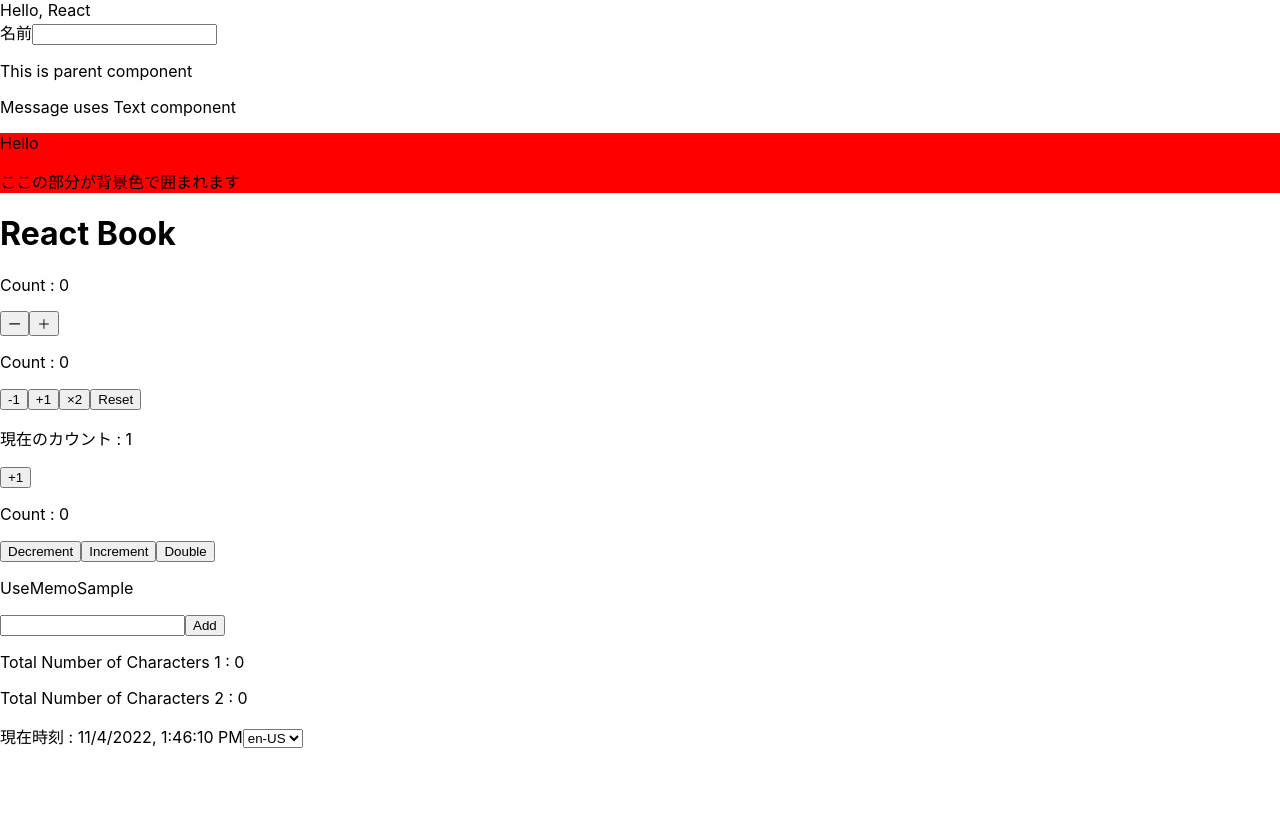
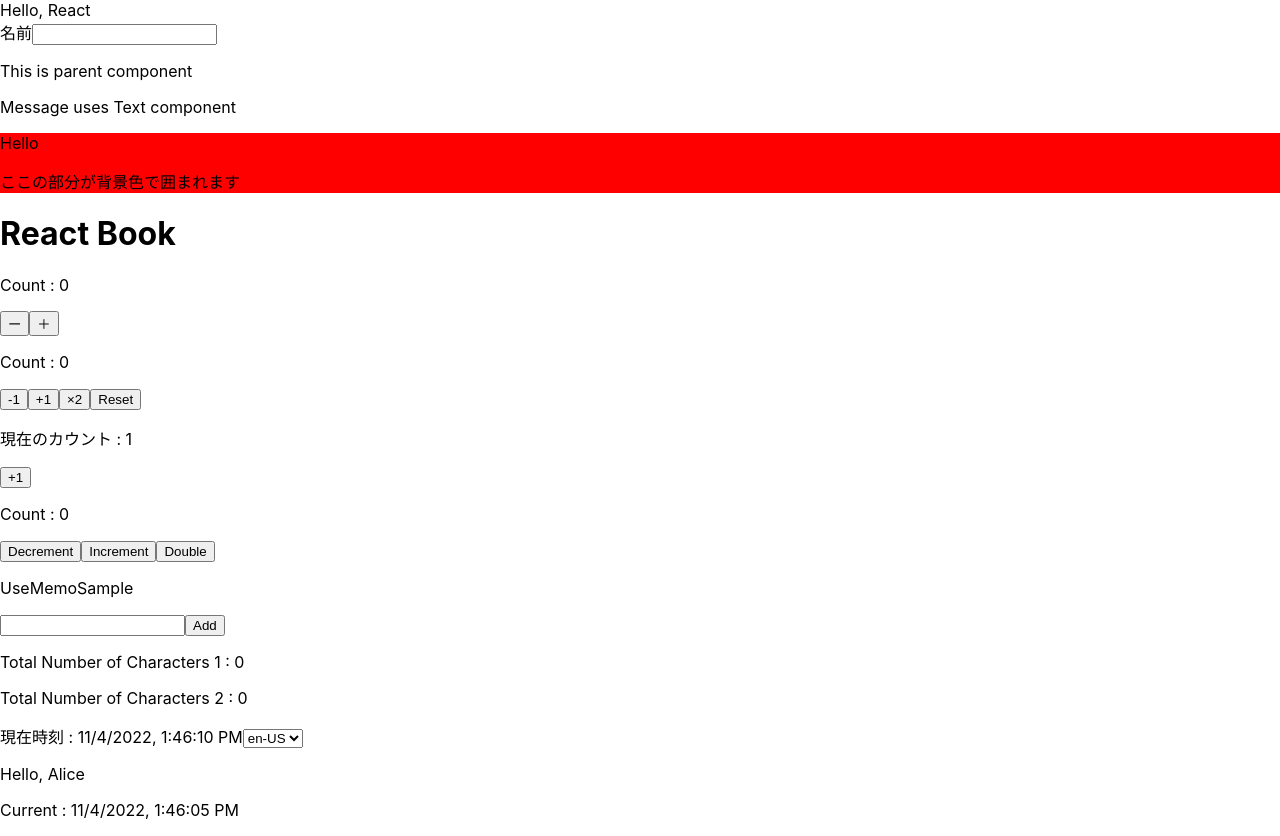
Before and after one commit to RiRyCasals/react-sample, a React (Create React App) app: page / in a window 1280 px wide. Before the commit the page ends 800 px from the top, so only its background shows below. Built offline with nearby package versions, Linux system fonts and the light colour scheme.

Commit message:
p106まで終了

```diff
--- /dev/null
+++ b/src/components/UseContextSample.tsx
@@ -0,0 +1,37 @@
+import React, { useContext } from "react";
+
+type User = {
+    id: number
+    name: string
+}
+
+const UserContext = React.createContext<User | null>(null)
+
+const GrandChild = () => {
+    const user = useContext(UserContext)
+    return user !== null ? <p>Hello, {user.name}</p> : null
+}
+
+const Child = () => {
+    const now = new Date()
+    return (
+        <div>
+            <GrandChild/>
+            <p>Current : {now.toLocaleString()}</p>
+        </div>
+    )
+}
+
+const Parent = () => {
+    const user: User = {
+        id: 1,
+        name: 'Alice'
+    }
+    return (
+        <UserContext.Provider value={user}>
+            <Child/>
+        </UserContext.Provider>
+    )
+}
+
+export default Parent
--- a/src/index.tsx
+++ b/src/index.tsx
@@ -13,6 +13,7 @@
 import CallbackButton from './components/UseCallbackSample'
 import UseMemoSample from './components/UseMemoSample';
 import Clock from './components/Clock';
+import UseContextSample from './components/UseContextSample'
 
 const root = ReactDOM.createRoot(
   document.getElementById('root') as HTMLElement
@@ -30,6 +31,7 @@
     <CallbackButton/>
     <UseMemoSample/>
     <Clock/>
+    <UseContextSample/>
   </div>
 );
 
```
